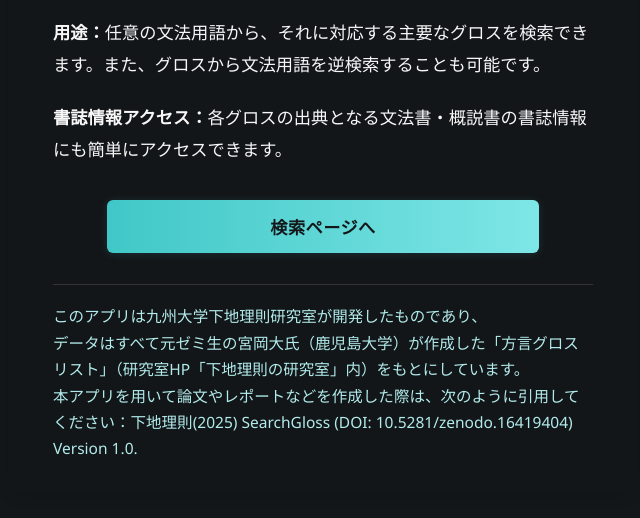
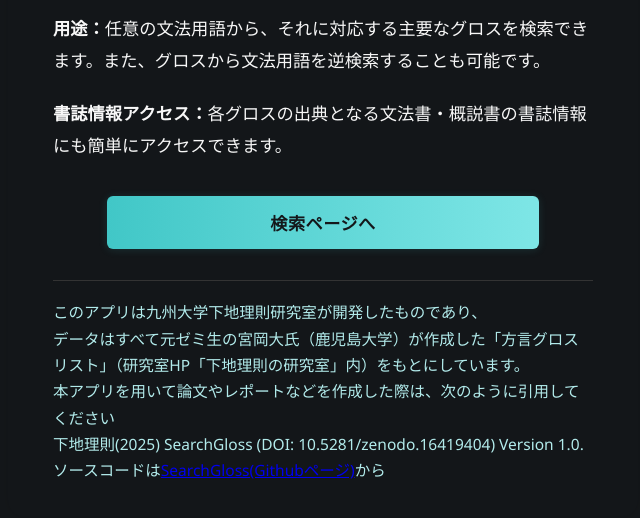
Before and after one commit to MichinoriShimoji/searchgloss, a plain HTML site: page index.html in a window 1280 px wide. Shown: the part 270-788 px from the top of the page, without its empty margins (317-957 px from the left). Drawn offline with Linux system fonts and the light colour scheme.

Commit message:
Update index.html

```diff
--- a/index.html
+++ b/index.html
@@ -119,7 +119,9 @@
     <div class="ack">
       このアプリは九州大学下地理則研究室が開発したものであり、<br>
       データはすべて元ゼミ生の宮岡大氏（鹿児島大学）が作成した「方言グロスリスト」（研究室HP「下地理則の研究室」内）をもとにしています。<br>
-      本アプリを用いて論文やレポートなどを作成した際は、次のように引用してください：下地理則(2025) SearchGloss (DOI: 10.5281/zenodo.16419404) Version 1.0.
+      本アプリを用いて論文やレポートなどを作成した際は、次のように引用してください<br>
+      下地理則(2025) SearchGloss (DOI: 10.5281/zenodo.16419404) Version 1.0.
+      ソースコードは<a href="https://github.com/MichinoriShimoji/searchgloss">SearchGloss(Githubページ)</a>から
     </div>
   </div>
 </body>
```
